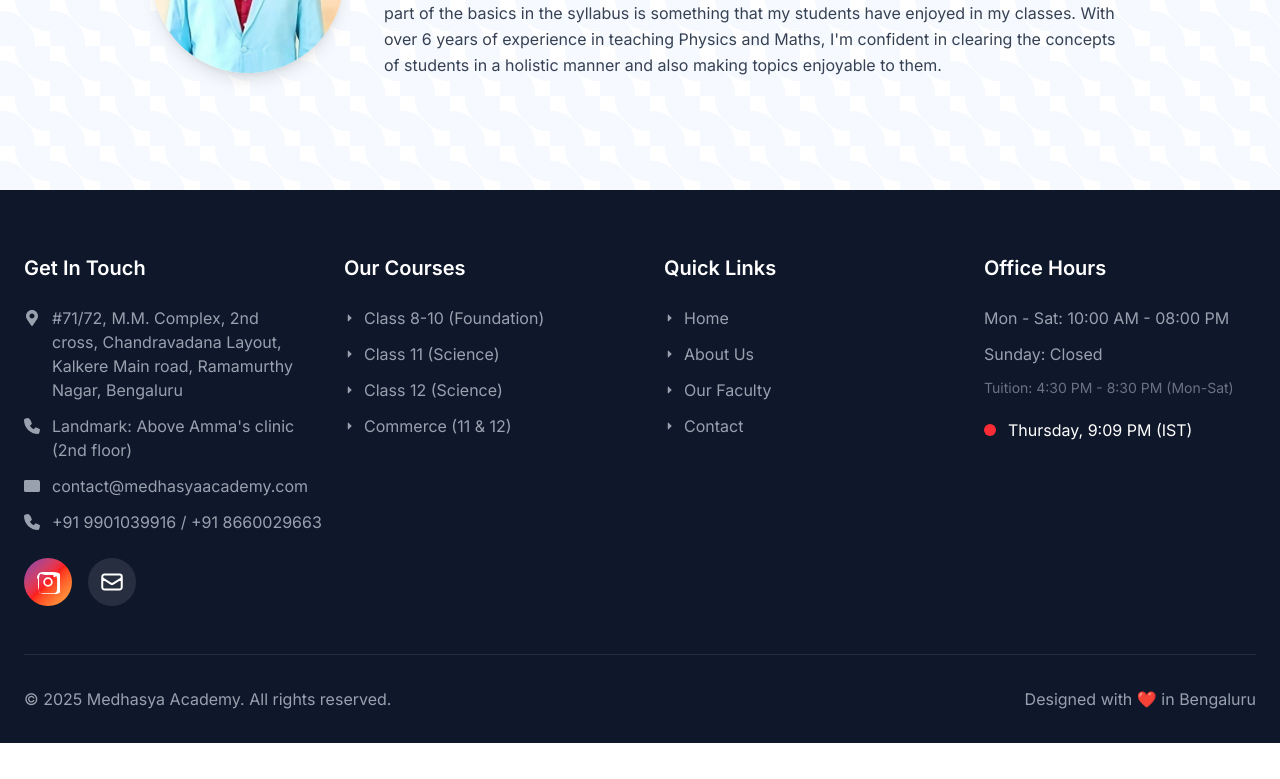
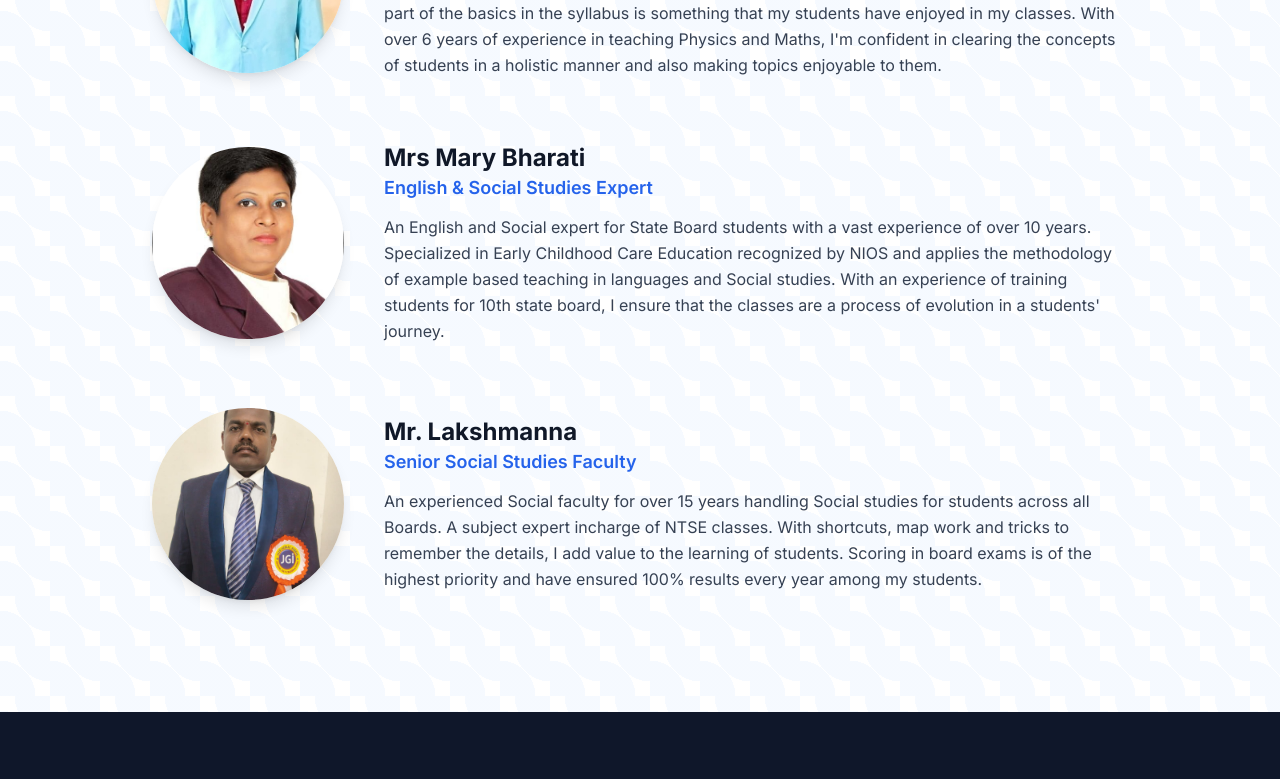
Before and after one commit to zubair-mallick/harsh_vardhan, a Next.js app: page /faculty in a window 1280 px wide. Shown: the part 2454-3233 px from the top of the page. Before the commit the page ends 3197 px from the top, so only its background shows below. Built offline with nearby package versions, Linux system fonts and the light colour scheme.

Commit message:
update the changes

```diff
--- a/src/app/contact/page.jsx
+++ b/src/app/contact/page.jsx
@@ -159,13 +159,14 @@
               {/* Map */}
               <div className="bg-white rounded-lg shadow-xl overflow-hidden">
                 <iframe
-                  src="https://www.google.com/maps/embed?pb=!1m18!1m12!1m3!1d248849.8865390312!2d77.4661259020755!3d12.953997422108705!2m3!1f0!2f0!3f0!3m2!1i1024!2i768!4f13.1!3m3!1m2!1s0x3bae1670c9b44e6d%3A0xf8dfc3e8517e4fe0!2sBengaluru%2C%20Karnataka%2C%20India!5e0!3m2!1sen!2sus!4v1715012224095!5m2!1sen!2sus"
+                  src="https://www.google.com/maps/embed?pb=!1m18!1m12!1m3!1d1044.5947451389538!2d77.67850505038842!3d13.015131415100388!2m3!1f0!2f0!3f0!3m2!1i1024!2i768!4f13.1!3m3!1m2!1s0x3bae11898293c7c7%3A0xd5083bfec11c6e19!2sMedhasya%20Academy!5e0!3m2!1sen!2sin!4v1769652919693!5m2!1sen!2sin"
                   width="100%"
                   height="400"
                   style={{border:0}}
                   allowFullScreen
                   loading="lazy"
                   referrerPolicy="no-referrer-when-downgrade"
+                  title="Medhasya Academy Location"
                 ></iframe>
               </div>
             </div>
--- a/src/app/faculty/page.jsx
+++ b/src/app/faculty/page.jsx
@@ -168,6 +168,44 @@
                 </p>
               </div>
             </div>
+
+            <div className="flex flex-col md:flex-row items-center gap-10">
+              <div className="flex-shrink-0">
+                <Image
+                  src="/faculty-maris bharti.jpeg"
+                  alt="Mrs Mary Bharati"
+                  width={200}
+                  height={200}
+                  className="rounded-full object-cover shadow-lg w-48 h-48 bg-white"
+                />
+              </div>
+              <div className="text-center md:text-left">
+                <h3 className="text-2xl font-bold text-gray-900">Mrs Mary Bharati</h3>
+                <p className="text-lg font-semibold text-brand-blue mb-3">English & Social Studies Expert</p>
+                <p className="text-gray-700 leading-relaxed">
+                  An English and Social expert for State Board students with a vast experience of over 10 years. Specialized in Early Childhood Care Education recognized by NIOS and applies the methodology of example based teaching in languages and Social studies. With an experience of training students for 10th state board, I ensure that the classes are a process of evolution in a students' journey.
+                </p>
+              </div>
+            </div>
+
+            <div className="flex flex-col md:flex-row items-center gap-10">
+              <div className="flex-shrink-0">
+                <Image
+                  src="/faculty-Lakshmanna.jpeg"
+                  alt="Mr. Lakshmanna"
+                  width={200}
+                  height={200}
+                  className="rounded-full object-cover shadow-lg w-48 h-48 bg-white"
+                />
+              </div>
+              <div className="text-center md:text-left">
+                <h3 className="text-2xl font-bold text-gray-900">Mr. Lakshmanna</h3>
+                <p className="text-lg font-semibold text-brand-blue mb-3">Senior Social Studies Faculty</p>
+                <p className="text-gray-700 leading-relaxed">
+                  An experienced Social faculty for over 15 years handling Social studies for students across all Boards. A subject expert incharge of NTSE classes. With shortcuts, map work and tricks to remember the details, I add value to the learning of students. Scoring in board exams is of the highest priority and have ensured 100% results every year among my students.
+                </p>
+              </div>
+            </div>
           </div>
         </div>
       </section>
```
Also changed, not shown: public/faculty-Lakshmanna.jpeg (added), public/faculty-maris bharti.jpeg (added).
